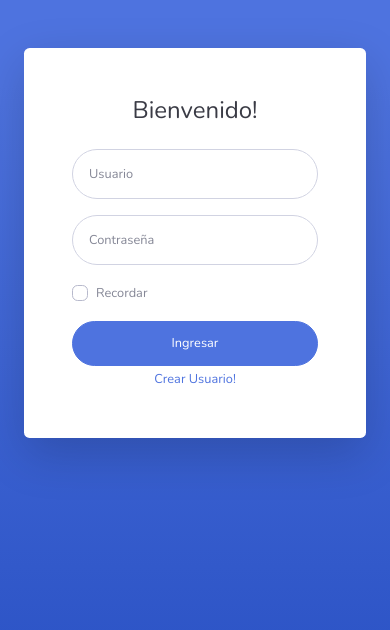
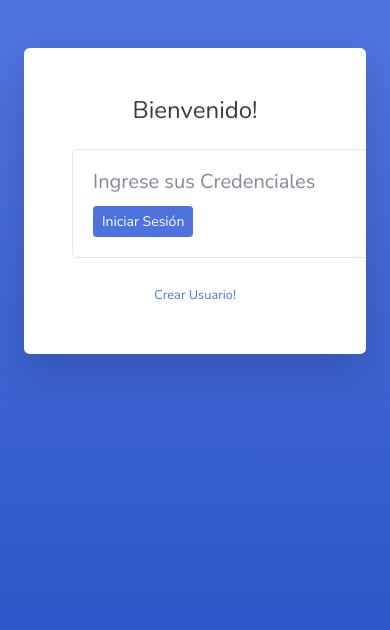
Before and after one commit to NC6155/PControlInv, a Django app: page / in a window 390 px wide. Shown: the top 630 px of the page. Run offline with Django 4.2, Linux system fonts and the light colour scheme; some libraries are stand-ins or nearby versions.

Commit message:
Resgistro Funciona/Login no

```diff
--- a/Login/admin.py
+++ /dev/null
@@ -1,3 +0,0 @@
-from django.contrib import admin
-
-# Register your models here.
--- a/Login/apps.py
+++ /dev/null
@@ -1,6 +0,0 @@
-from django.apps import AppConfig
-
-
-class LoginConfig(AppConfig):
-    default_auto_field = 'django.db.models.BigAutoField'
-    name = 'Login'
--- a/Login/models.py
+++ /dev/null
@@ -1,3 +0,0 @@
-from django.db import models
-
-# Create your models here.
--- a/Login/tests.py
+++ /dev/null
@@ -1,3 +0,0 @@
-from django.test import TestCase
-
-# Create your tests here.
--- a/Login/views.py
+++ /dev/null
@@ -1,3 +0,0 @@
-from django.shortcuts import render
-
-# Create your views here.
--- a/PControlInv/urls.py
+++ b/PControlInv/urls.py
@@ -18,6 +18,7 @@ from django.urls import path, include
 from core import views as cViews
 from stockList import views as sViews
 from django.conf import settings
+from django.contrib.auth.views import LogoutView
 
 urlpatterns = [
     path('stockList/', include(('stockList.urls', 'stockList'), namespace='stockList')),
@@ -30,6 +31,7 @@ urlpatterns = [
     path('reporte_excel/', sViews.ReporteExcel.as_view(), name='reporte_excel'),
     path('update_stock/<str:pk>/', sViews.update_stock, name="update_stock"),
     path('delete_stock/<str:pk>/', sViews.delete_stock, name="delete_stock"),
+    path('logout/', LogoutView.as_view(next_page='login'), name='logout'),
 ]
 
 if settings.DEBUG:
--- a/core/templates/core/base.html
+++ b/core/templates/core/base.html
@@ -178,7 +178,7 @@
                         <li class="nav-item dropdown no-arrow">
                             <a class="nav-link dropdown-toggle" href="#" id="userDropdown" role="button"
                                 data-toggle="dropdown" aria-haspopup="true" aria-expanded="false">
-                                <span class="mr-2 d-none d-lg-inline text-gray-600 small">Usuario</span>
+                                <span class="mr-2 d-none d-lg-inline text-gray-600 small">{{ user.username | upper }}</span>
                                 <img class="img-profile rounded-circle"
                                     src="{% static 'core/img/undraw_profile.svg' %}">
                             </a>
@@ -186,10 +186,12 @@
                             <div class="dropdown-menu dropdown-menu-right shadow animated--grow-in"
                                 aria-labelledby="userDropdown">
                                 <div class="dropdown-divider"></div>
-                                <a class="dropdown-item" href="/" data-toggle="modal" data-target="#logoutModal">
+                                {% if request.user.is_authenticated %}
+                                <a class="dropdown-item" href={% url 'logout' %} data-toggle="modal" data-target="#logoutModal">
                                     <i class="fas fa-sign-out-alt fa-sm fa-fw mr-2 text-gray-400"></i>
                                     Logout
                                 </a>
+                                {% endif %}
                             </div>
                         </li>
 
--- a/core/templates/core/login.html
+++ b/core/templates/registration/login.html
@@ -1,5 +1,5 @@
-
 {% load static %}
+{% load crispy_forms_tags %}
 <!DOCTYPE html>
 <html lang="en">
 
@@ -43,25 +43,17 @@
                                     <div class="text-center">
                                         <h1 class="h4 text-gray-900 mb-4">Bienvenido!</h1>
                                     </div>
-                                    <form class="user">
-                                        <div class="form-group">
-                                            <input type="email" class="form-control form-control-user"
-                                                id="exampleInputEmail" aria-describedby="emailHelp"
-                                                placeholder="Usuario">
-                                        </div>
-                                        <div class="form-group">
-                                            <input type="password" class="form-control form-control-user"
-                                                id="exampleInputPassword" placeholder="Contraseña">
-                                        </div>
-                                        <div class="form-group">
-                                            <div class="custom-control custom-checkbox small">
-                                                <input type="checkbox" class="custom-control-input" id="customCheck">
-                                                <label class="custom-control-label" for="customCheck">Recordar</label>
+                                    <form  method="post" class="center">
+                                        {% csrf_token %}
+                                        <div class="card mx-auto" style="width: 30rem;">
+                                            <div class="card-body">
+                                                <h5 class="card-title">Ingrese sus Credenciales</h5>
+                                                {{ form | crispy }}
+                                                <button class="btn btn-sm btn-primary float-end" type="submit">Iniciar Sesión</button>
                                             </div>
                                         </div>
-                                        <a href="/index/" class="btn btn-primary btn-user btn-block">
-                                            Ingresar
-                                        </a>
+                                    </form>
+                                    <br>
                                     <div class="text-center">
                                         <a class="small" href="/register/">Crear Usuario!</a>
                                     </div>
--- a/core/views.py
+++ b/core/views.py
@@ -1,12 +1,40 @@
-from django.shortcuts import render
-
+from django.shortcuts import render, redirect
+from django.contrib.auth.decorators import login_required
+from django.contrib.auth import logout
+from .forms import CustomUserCreationForm
+from django.contrib.auth import authenticate, login
 # Create your views here.
 
 def login(request):
-    return render(request, "core/login.html")
+    return render(request, "registration/login.html")
+
+#def register(request):
+    #return render(request, "registration/register.html")
+
+@login_required
+def index(request):
+    return render(request, "core/index.html")
 
 def register(request):
-    return render(request, "core/register.html")
+    data = {
+        'form': CustomUserCreationForm()
+    }
 
-def index(request):
-    return render(request, "core/index.html")
+    if request.method == 'POST':
+        user_creation_form = CustomUserCreationForm(data=request.POST)
+
+        if user_creation_form.is_valid():
+            user_creation_form.save()
+
+            #user = authenticate(username=user_creation_form.cleaned_data['username'], password=user_creation_form.cleaned_data['password1'])
+            #login(request, user)
+            return redirect('index')
+        else:
+            data['form'] = user_creation_form
+
+    return render(request, 'registration/register.html', data)
+
+
+def logout_view(request):
+    logout(request)
+    return redirect('core/index.html')
```
Also changed, not shown: PControlInv/settings.py (+8 -1 lines), core/forms.py (added, +16 -0 lines), core/templates/registration/register.html (renamed from core/templates/core/register.html, +10 -28 lines), Login/__init__.py (deleted), Login/migrations/__init__.py (deleted), db.sqlite3, stockList/migrations/0005_alter_tables_calificacion_alter_tables_nomprod.py (added).
